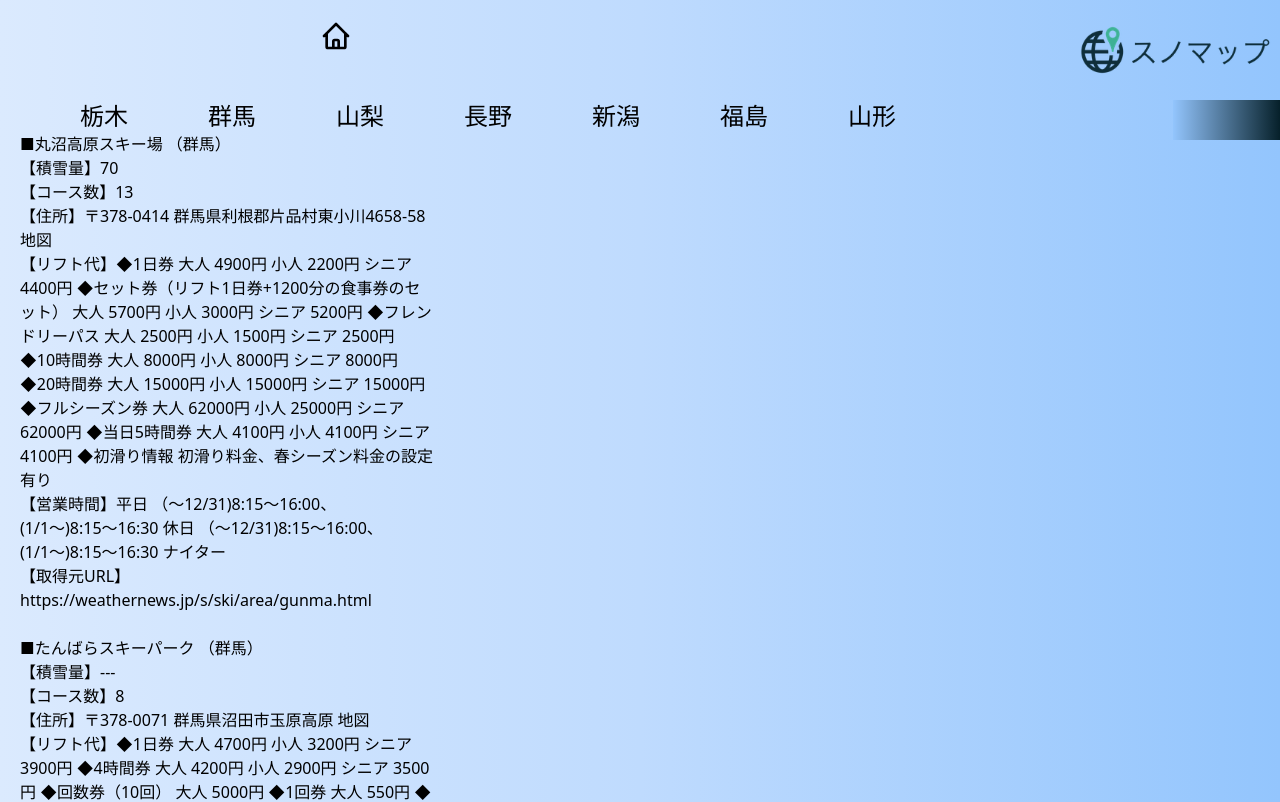
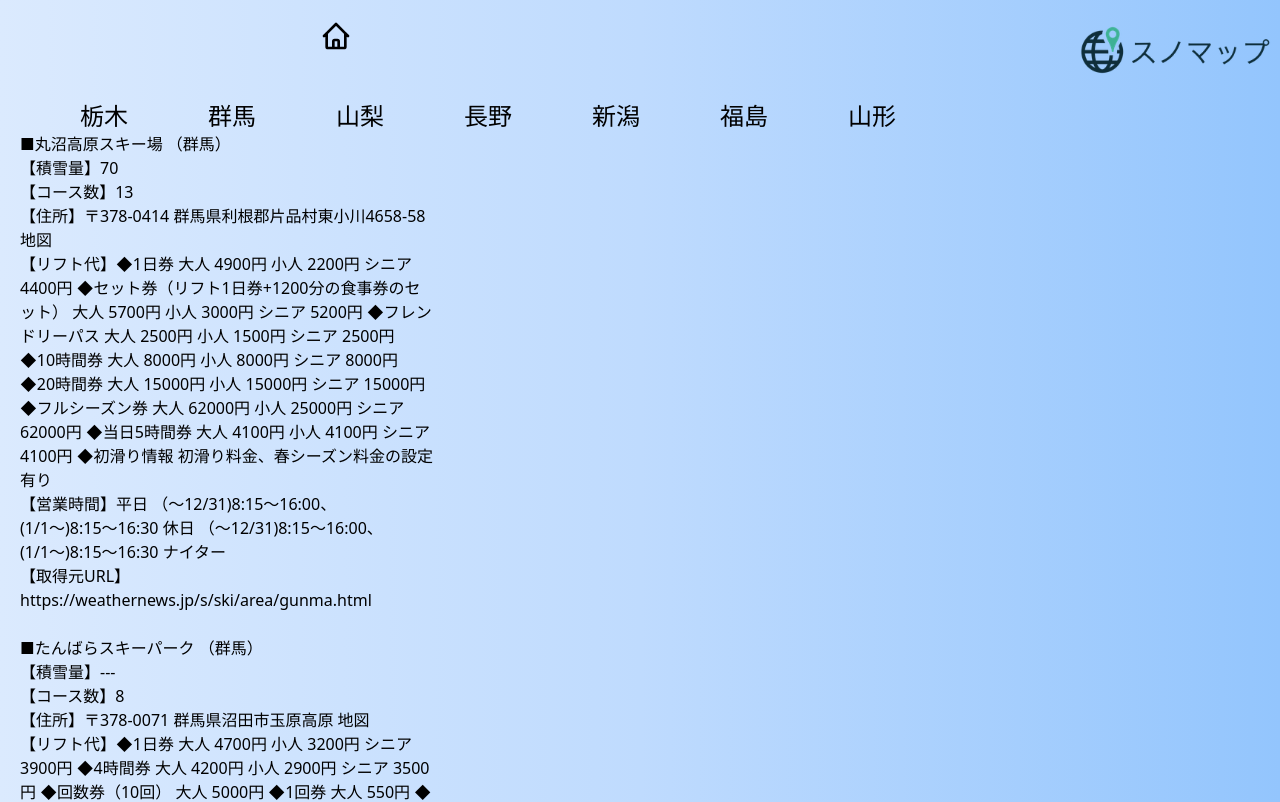
Before and after one commit to taizo-pro/hulu-2-yt, a Next.js app: page / in a window 1280 px wide. Shown: the top 802 px of the page. Built offline with nearby package versions, Linux system fonts and the light colour scheme; no server answers.

Commit message:
feat: 背景色変更によるラベル削除

```diff
--- a/components/Nav.js
+++ b/components/Nav.js
@@ -22,7 +22,7 @@ function Nav() {
           </h2>
         ))}
       </div>
-      <div className="absolute top-0 right-0 bg-gradient-to-l from-[#06202A] h-10 w-1/12" />
+      <div className="absolute top-0 right-0 h-10 w-1/12" />
     </nav>
   );
 }
```
